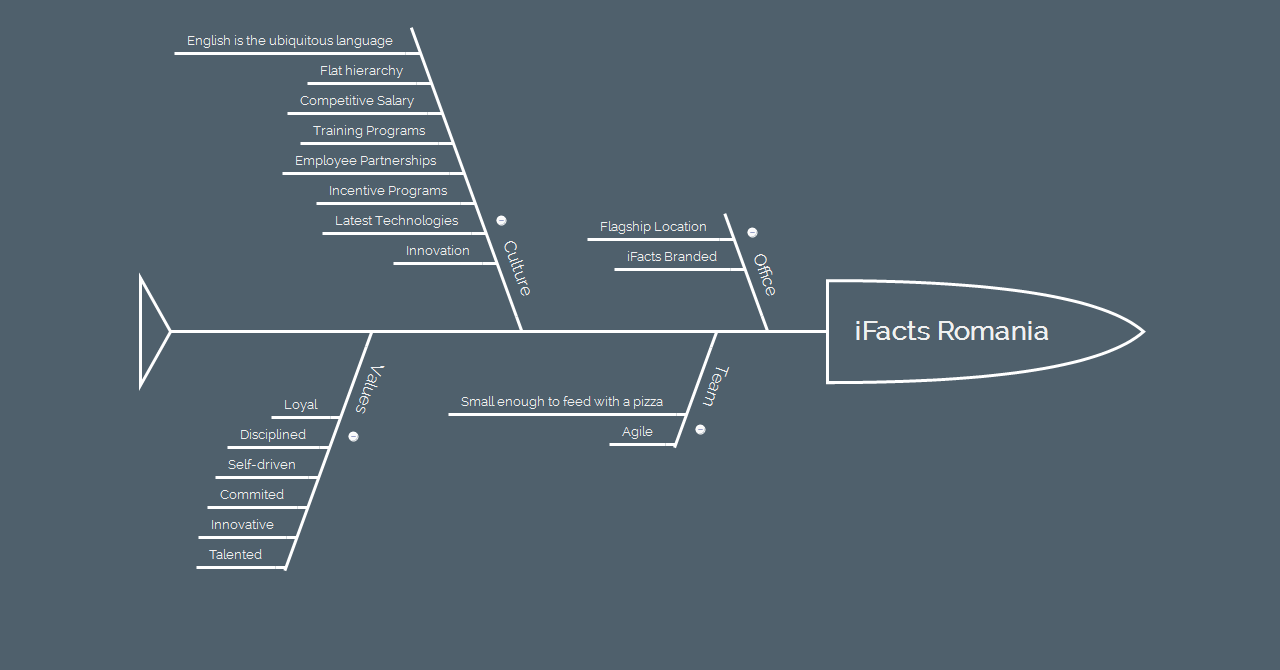
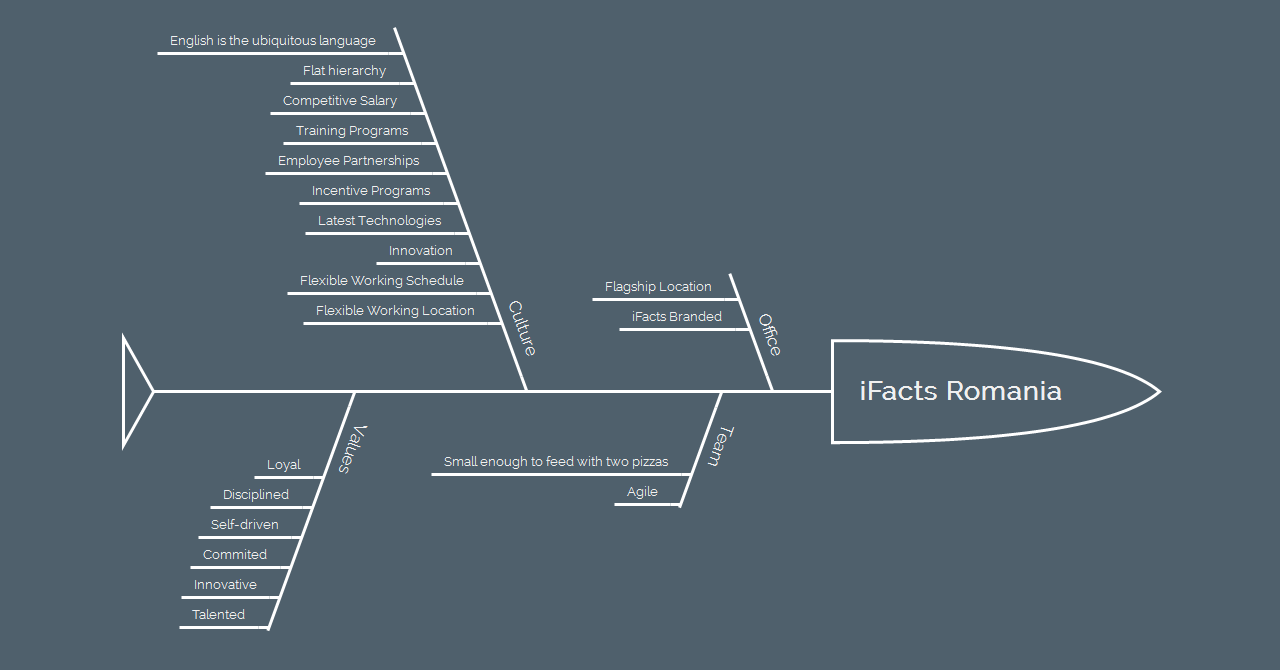
Before and after one commit to ifactsromania/ifactsromania.github.io, a plain HTML site: page index.html in a window 1280 px wide. Drawn offline with Linux system fonts and the light colour scheme.

Commit message:
Updated Structure Image

```diff
--- a/index.html
+++ b/index.html
@@ -9,7 +9,7 @@
 
 <body style="background-color: #4f606c; color: white;">
     <div align="center" class="globalOverview">
-        <img src="iFacts Romania_files/images/iFacts Romania.jpg">
+        <img src="iFacts Romania_files/images/iFacts Romania.png">
     </div>
 </body>
 
```
Also changed, not shown: iFacts Romania_files/images/iFacts Romania.png (added).
